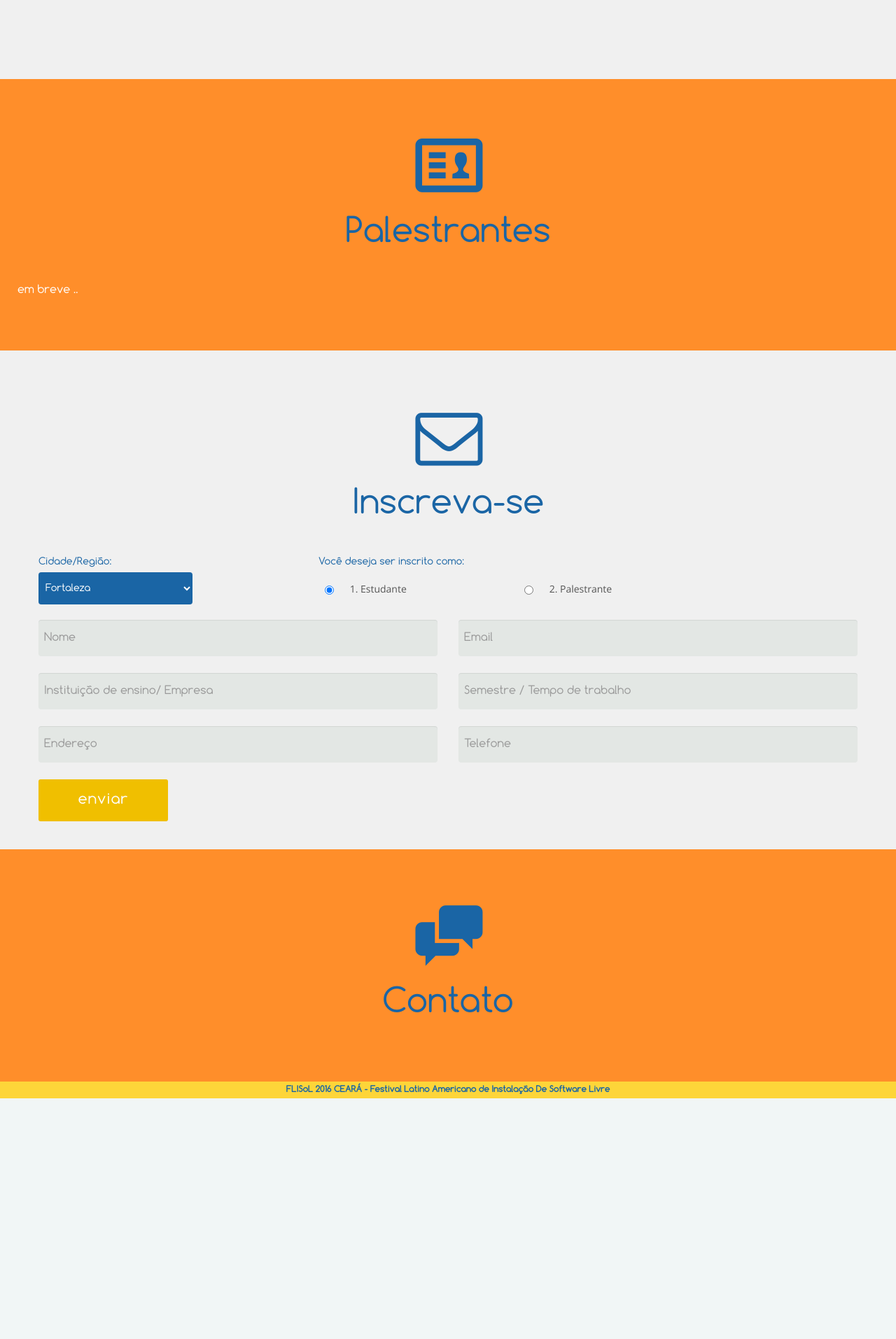
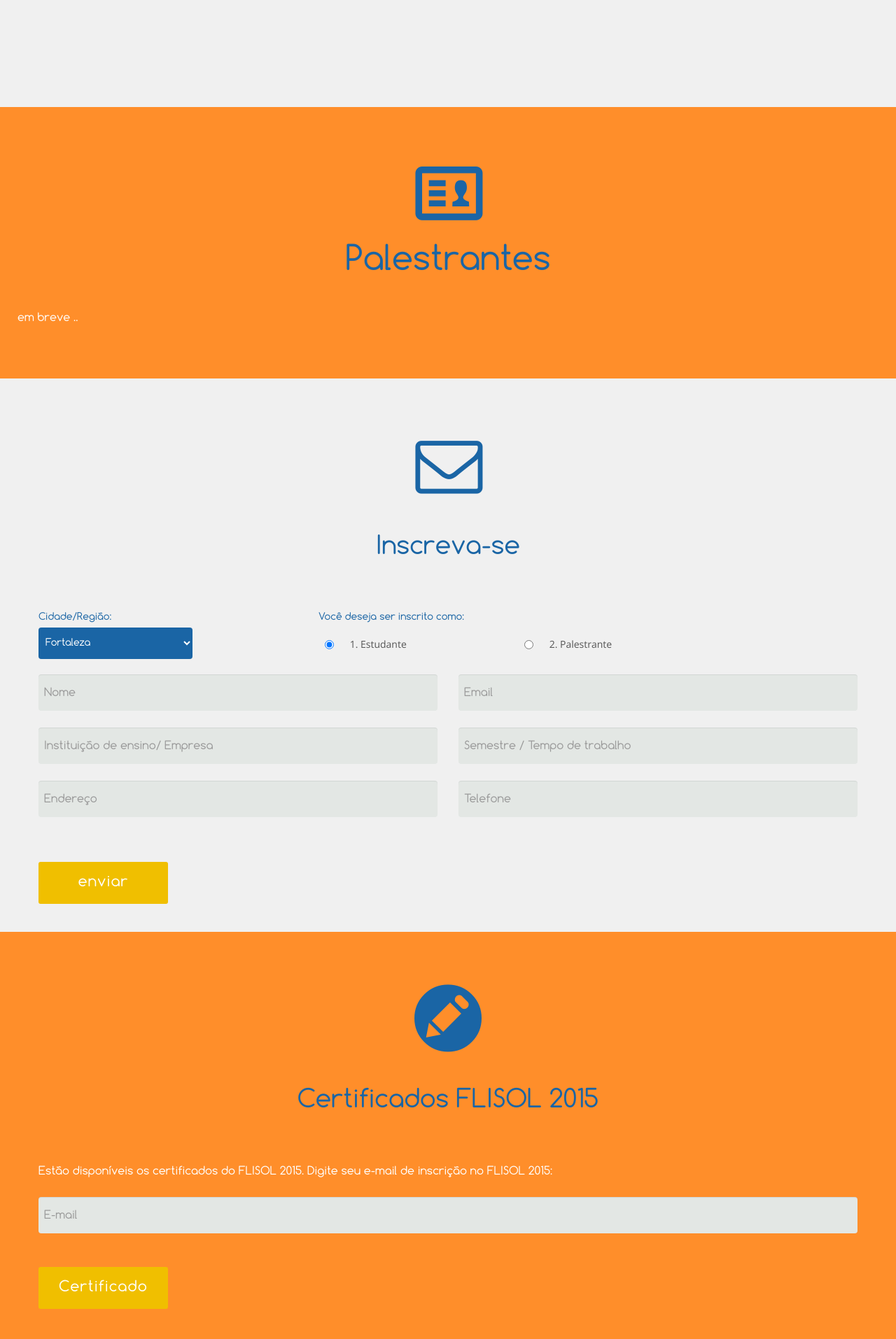
Before and after one commit to luisguilhermemaia/flisol.github.io, a PHP site: page / in a window 1280 px wide. Shown: the part 3658-5572 px from the top of the page at 70% size. Before the commit the page ends 5228 px from the top, so only its background shows below. Run offline with PHP 8.4, Linux system fonts and the light colour scheme; some libraries are stand-ins or nearby versions.

Commit message:
certificado 2015
adicionado formulario de certificado

```diff
--- a/flisol2016/public/css/style.css
+++ b/flisol2016/public/css/style.css
@@ -558,26 +558,32 @@ article .inside {
 }
 /* Team and Contact */
 
-section#team, section#news {
+section#team, section#news, section#certification  {
 	color: #fff;
 	background:#FF8E2A;
 }
-section#team .align, section#contact .align {
+section#team .align, section#contact .align, section#certification .align, section#social .align{
 	font-size: 6em;
 	text-align: center;
 }
-#team h1, #contact h1 {
+#team h1, #contact h1 , #certification h1, , section#social h1{
 	font-size: 3em;
 	margin-bottom: 1em;
 	margin-top: 0.5em;
 }
-#contact, #team {
+#contact, #team, #certification, #social{
 	padding-top: 4.75em;
 }
 #team {
 	padding-bottom: 0;
 }
 #contact {
+	padding-bottom: 0;
+}
+#certification{
+	padding-bottom: 0;
+}
+#social{
 	padding-bottom: 0;
 }
 /* team */
@@ -1066,6 +1072,7 @@ footer p {
 }
 
 
+
 	    /* Testimonials */
 
 		section#testimonials { /*display: none;*/
@@ -1160,6 +1167,10 @@ footer p {
 	margin-bottom: 12px;
 }
 
+.g-recaptcha {
+	padding: 20px;
+}
+
 .palestrante-itens{
 	display: none;
 }
--- a/index.php
+++ b/index.php
@@ -69,11 +69,12 @@ body {
         <!-- Responsive Navbar Part 2: Place all navbar contents you want collapsed withing .navbar-collapse.collapse. -->
         <nav class="pull-right nav-collapse collapse">
           <ul id="menu-main" class="nav">
-            <li><a title="portfolio" href="#portfolio">Dia 16 de Abril </a></li>
-            <li><a title="team" href="#team">Cidades</a></li>
-            <li><a title="services" href="#services">Programação</a></li>
-            <li><a title="news" href="#news">Palestrantes</a></li>
-            <li><a title="contact" href="#contact">Inscreva-se</a></li>
+            <li><a title="Portifolio" href="#portfolio">Dia 16 de Abril </a></li>
+            <li><a title="Cidade" href="#team">Cidades</a></li>
+            <li><a title="Programação" href="#services">Programação</a></li>
+            <li><a title="Paletrantes" href="#news">Palestrantes</a></li>
+            <li><a title="Inscreva-se" href="#contact">Inscreva-se</a></li>
+            <li><a title="Certificados"  href=" #certification">Certificados 2015</a></li>
           </ul>
         </nav>
       </div>
@@ -414,10 +415,36 @@ body {
   <!-- /.container -->
 </section>
 
-<section id="team" class="single-page scrollblock">
+
+<section id="certification" class="single-page scrollblock">
+    <div class="container">
+        <div class="align"><i class="icon-pencil-circled"></i></div>
+        <h1>Certificados FLISOL 2015</h1>
+        <div class="row">
+            <div class="span12">
+                <div class="cform" id="theme-form">
+
+                <form name="emailinfo" action="http://flisolce.org/certificados/flisol2015/index.php" method="GET">
+                 <div class="row row-tipo">
+                    <div class="span12">
+                      <p>
+                          Estão disponíveis os certificados do FLISOL 2015. Digite seu e-mail de inscrição no FLISOL 2015:
+                      </p>
+                      <p><input type="text" name="email" value="" required placeholder="E-mail" /></p>
+                      <p><input type="submit" value="Certificado" /></p>
+                      </div>
+                    </div>
+                </form>
+                </div>
+            </div>
+        </div>
+    </div>
+</section>
+
+<section id="social" class="single-page scrollblock">
   <div class="container">
     <div class="align"><i class="icon-chat"></i></div>
-    <h1>Contato</h1>
+    <h1>Siga-nos</h1>
     <div class="row">
       <div class="span12">
         <div style="margin:auto;max-width: 500px; padding:20px;"><div class="fb-page" style="margin:auto;" data-tabs="timeline,events,messages" data-href="https://www.facebook.com/Flisol-Cear&#xe1;-230697460613894" data-tabs="messages" data-width="500px" data-small-header="false" data-adapt-container-width="true" data-hide-cover="false" data-show-facepile="true"></div></div>
@@ -426,6 +453,9 @@ body {
 
   </div>
 </section>
+
+
+
 <div class="footer-wrapper">
   <div class="container">
     <footer>
```
Also changed, not shown: 1 other file.
